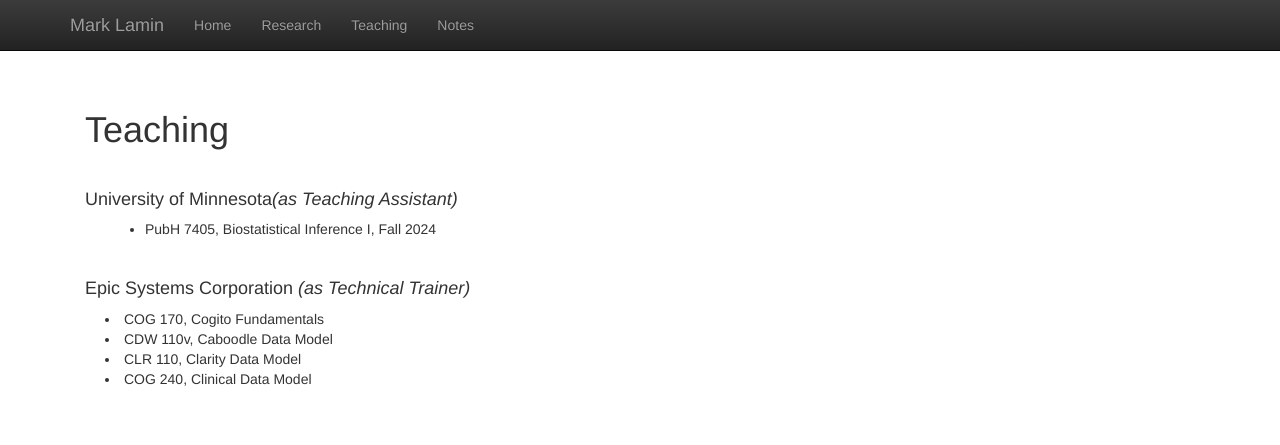
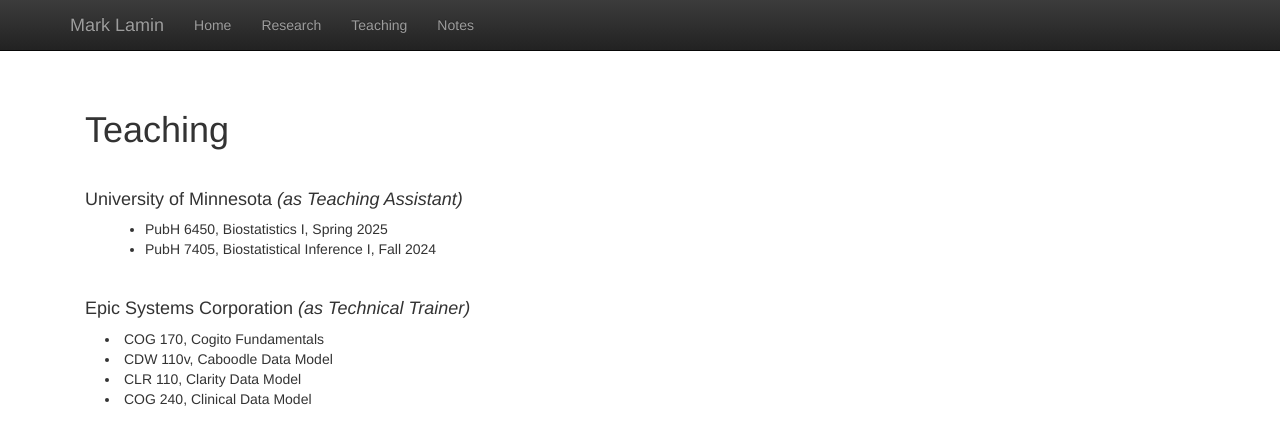
Before and after one commit to MarkLamin/MarkLamin.github.io, a Jekyll site: the page built from teaching.html, in a window 1280 px wide. Shown: the top 445 px of the page. Built offline with Jekyll 4.4.1, drawn with Linux system fonts in a browser that asks for light colours; nearby versions of some CDN libraries; library files that are not in the unit come from our copies.

Commit message:
Update teaching.html

```diff
--- a/teaching.html
+++ b/teaching.html
@@ -5,9 +5,10 @@
 
 <h1>Teaching</h1>
 <br/>
-<h4>University of Minnesota<i>(as Teaching Assistant)</i></h4>
+<h4>University of Minnesota <i>(as Teaching Assistant)</i></h4>
 <p class="content" style="padding:0px;margin:0px 20px 0px;">
 <ul>
+    <li style="padding:0px;margin:0px 20px 0px;"> PubH 6450, Biostatistics I, Spring 2025 </li>
     <li style="padding:0px;margin:0px 20px 0px;"> PubH 7405, Biostatistical Inference I, Fall 2024 </li>
 </ul>
 <br/>
```
